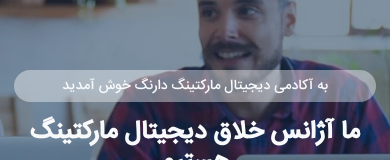
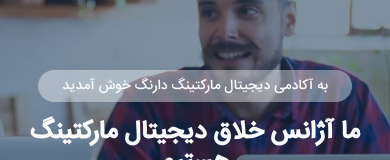
Before and after one commit to darang-elaheh/corporate-website, a plain HTML site: page index.html in a window 390 px wide. Shown: the part 406-566 px from the top of the page. Drawn offline with Linux system fonts and the light colour scheme.

Commit message:
Made adjustments for better responsiveness

```diff
--- a/index.html
+++ b/index.html
@@ -116,7 +116,7 @@
     <div class="container-fluid  p-0">
         <div  class="slider-pic">
             <div class="d-flex flex-column justify-content-center  h-100  w-100 " >
-                    <h4 class="text-light  p-2 text-center mx-auto d-h4 px-5"  style="  z-index: 1; font-size: 1.5rem; ; background-color: rgba(255, 255, 255, 0.4);  border-radius: 50px;">به آکادمی دیجیتال مارکتینگ دارنگ خوش آمدید</h4>
+                    <h4 class="text-light  p-2 text-center mx-auto d-h4 px-4"  style="  z-index: 1; font-size: 1.5rem; ; background-color: rgba(255, 255, 255, 0.4);  border-radius: 50px;">به آکادمی دیجیتال مارکتینگ دارنگ خوش آمدید</h4>
                     <h1 class="text-light  p-2 text-center fw-bold d-h1" style="z-index: 1;"  >ما آژانس خلاق دیجیتال مارکتینگ هستیم</h1>
                     <div class="text-center d-grid gap-1 justify-content-center d-sm-block mb-5" style="z-index: 1;">
                         <div class="btn btn-danger rounded-pill" style="z-index: 1;">شروع کار</div>
```
